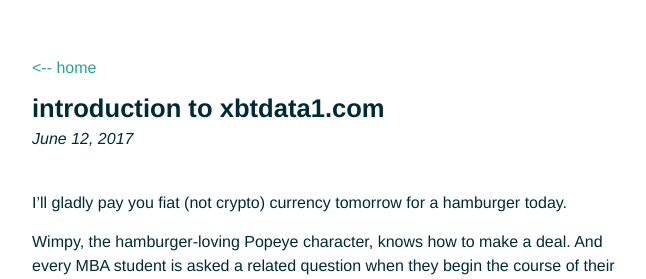
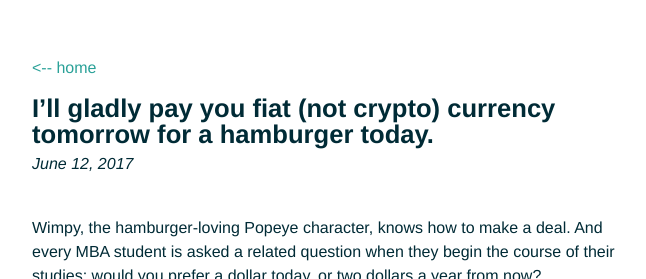
Before and after one commit to rusticbison/website, a Jekyll site: the page built from _posts/2017-06-12-hamburger-today.md, in a window 1280 px wide, cut to the strip 0-279 px from the top of the page. Shown: the whole strip, without its empty margins (308-954 px from the left). Built offline with Jekyll 4.4.1, drawn with Linux system fonts in a browser that asks for light colours.

Commit message:
new post

```diff
--- a/_posts/2017-06-12-hamburger-today.md
+++ b/_posts/2017-06-12-hamburger-today.md
@@ -1,11 +1,9 @@
 ---
 layout: post
-title: introduction to xbtdata1.com
+title: I’ll gladly pay you fiat (not crypto) currency tomorrow for a hamburger today.
 ---
 
 
-
-I’ll gladly pay you fiat (not crypto) currency tomorrow for a hamburger today.
 
 Wimpy, the hamburger-loving Popeye character, knows how to make a deal. And every MBA student is asked a related question when they begin the course of their studies: would you prefer a dollar today, or two dollars a year from now?
 
```
